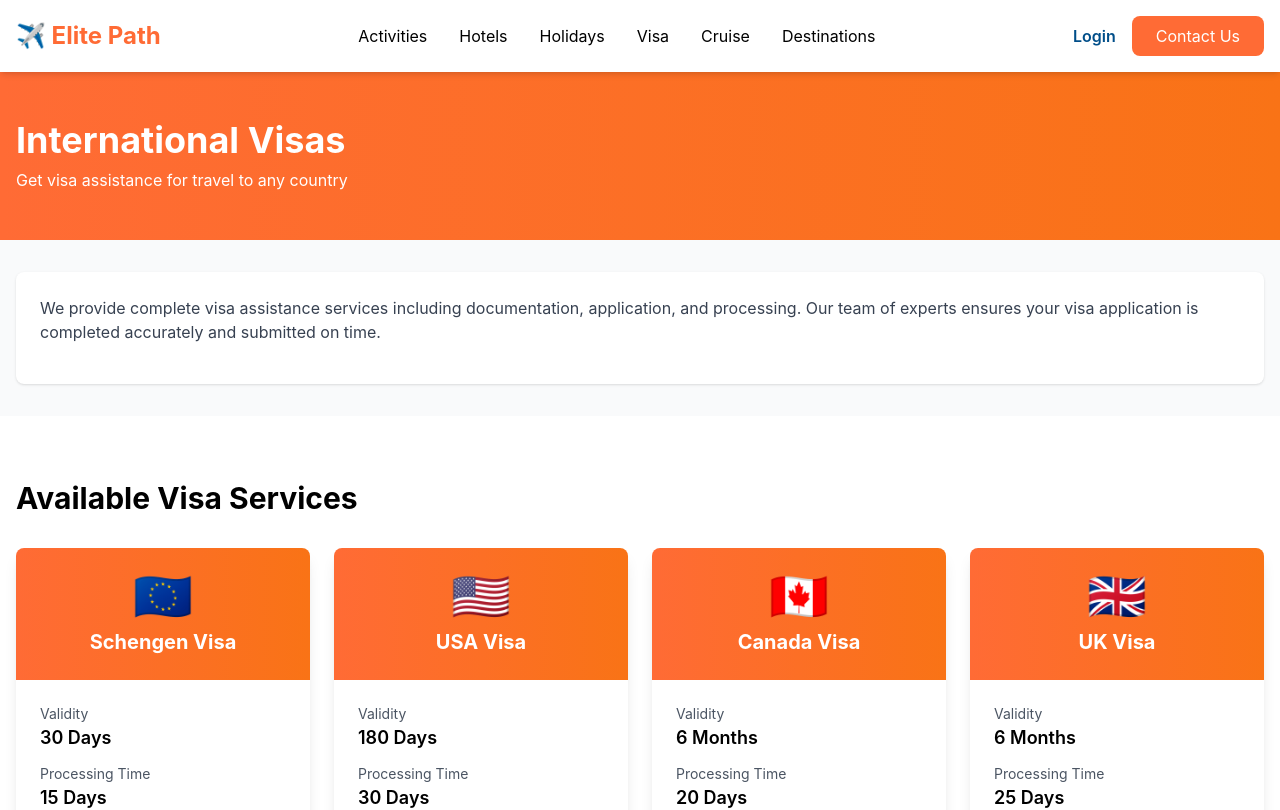
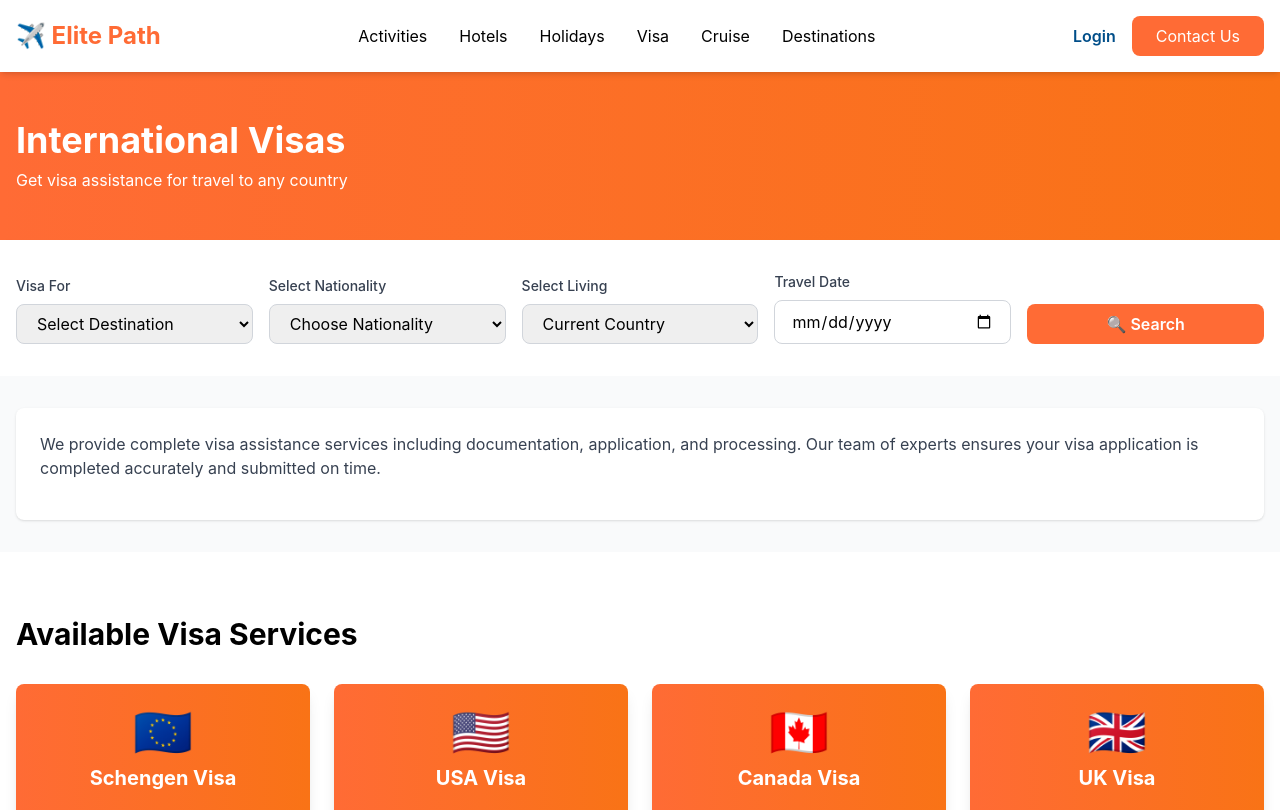
Before and after one commit to nayer80/Elite-Path, a Next.js app: page /visas in a window 1280 px wide. Shown: the top 810 px of the page. Built offline with nearby package versions, Linux system fonts and the light colour scheme.

Commit message:
Add visa search form with dropdowns for destination, nationality, living country, and travel date

```diff
--- a/src/app/visas/page.tsx
+++ b/src/app/visas/page.tsx
@@ -1,4 +1,6 @@
 'use client';
+
+import { useState } from 'react';
 
 const visas = [
   {
@@ -100,6 +102,16 @@ const visas = [
 ];
 
 export default function VisasPage() {
+  const [visaFor, setVisaFor] = useState('');
+  const [nationality, setNationality] = useState('');
+  const [livingCountry, setLivingCountry] = useState('');
+  const [travelDate, setTravelDate] = useState('');
+
+  const handleSearch = () => {
+    console.log({ visaFor, nationality, livingCountry, travelDate });
+    alert(`Search: Visa For: ${visaFor}, Nationality: ${nationality}, Living: ${livingCountry}, Date: ${travelDate}`);
+  };
+
   return (
     <>
       {/* Header */}
@@ -107,6 +119,102 @@ export default function VisasPage() {
         <div className="container">
           <h1 className="text-4xl font-bold">International Visas</h1>
           <p className="mt-2">Get visa assistance for travel to any country</p>
+        </div>
+      </section>
+
+      {/* Search / Filter Form */}
+      <section className="bg-white py-8 shadow-md">
+        <div className="container">
+          <div className="grid grid-cols-1 md:grid-cols-4 lg:grid-cols-5 gap-4 items-end">
+            {/* Visa For */}
+            <div>
+              <label className="block text-sm font-medium text-gray-700 mb-2">Visa For</label>
+              <select
+                value={visaFor}
+                onChange={(e) => setVisaFor(e.target.value)}
+                className="w-full px-4 py-2 border border-gray-300 rounded-lg focus:outline-none focus:ring-2 focus:ring-primary"
+              >
+                <option value="">Select Destination</option>
+                <option value="Schengen">Schengen Visa</option>
+                <option value="USA">USA Visa</option>
+                <option value="Canada">Canada Visa</option>
+                <option value="UK">UK Visa</option>
+                <option value="Australia">Australia Visa</option>
+                <option value="Dubai">Dubai Visa</option>
+                <option value="Thailand">Thailand Visa</option>
+                <option value="Singapore">Singapore Visa</option>
+                <option value="Japan">Japan Visa</option>
+                <option value="Turkey">Turkey Visa</option>
+                <option value="India">India Visa</option>
+                <option value="Malaysia">Malaysia Visa</option>
+              </select>
+            </div>
+
+            {/* Select Nationality */}
+            <div>
+              <label className="block text-sm font-medium text-gray-700 mb-2">Select Nationality</label>
+              <select
+                value={nationality}
+                onChange={(e) => setNationality(e.target.value)}
+                className="w-full px-4 py-2 border border-gray-300 rounded-lg focus:outline-none focus:ring-2 focus:ring-primary"
+              >
+                <option value="">Choose Nationality</option>
+                <option value="US">United States</option>
+                <option value="UK">United Kingdom</option>
+                <option value="CA">Canada</option>
+                <option value="AU">Australia</option>
+                <option value="IN">India</option>
+                <option value="PK">Pakistan</option>
+                <option value="BD">Bangladesh</option>
+                <option value="SG">Singapore</option>
+                <option value="MY">Malaysia</option>
+                <option value="TH">Thailand</option>
+              </select>
+            </div>
+
+            {/* Select Living */}
+            <div>
+              <label className="block text-sm font-medium text-gray-700 mb-2">Select Living</label>
+              <select
+                value={livingCountry}
+                onChange={(e) => setLivingCountry(e.target.value)}
+                className="w-full px-4 py-2 border border-gray-300 rounded-lg focus:outline-none focus:ring-2 focus:ring-primary"
+              >
+                <option value="">Current Country</option>
+                <option value="US">United States</option>
+                <option value="UK">United Kingdom</option>
+                <option value="CA">Canada</option>
+                <option value="AU">Australia</option>
+                <option value="IN">India</option>
+                <option value="PK">Pakistan</option>
+                <option value="BD">Bangladesh</option>
+                <option value="SG">Singapore</option>
+                <option value="MY">Malaysia</option>
+                <option value="TH">Thailand</option>
+              </select>
+            </div>
+
+            {/* Travel Date */}
+            <div>
+              <label className="block text-sm font-medium text-gray-700 mb-2">Travel Date</label>
+              <input
+                type="date"
+                value={travelDate}
+                onChange={(e) => setTravelDate(e.target.value)}
+                className="w-full px-4 py-2 border border-gray-300 rounded-lg focus:outline-none focus:ring-2 focus:ring-primary"
+              />
+            </div>
+
+            {/* Search Button */}
+            <div>
+              <button
+                onClick={handleSearch}
+                className="w-full bg-primary hover:bg-primary-dark text-white font-semibold py-2 px-4 rounded-lg transition"
+              >
+                🔍 Search
+              </button>
+            </div>
+          </div>
         </div>
       </section>
 
```
Also changed, not shown: 1 other file (tests, documents, lock files or other folders).
